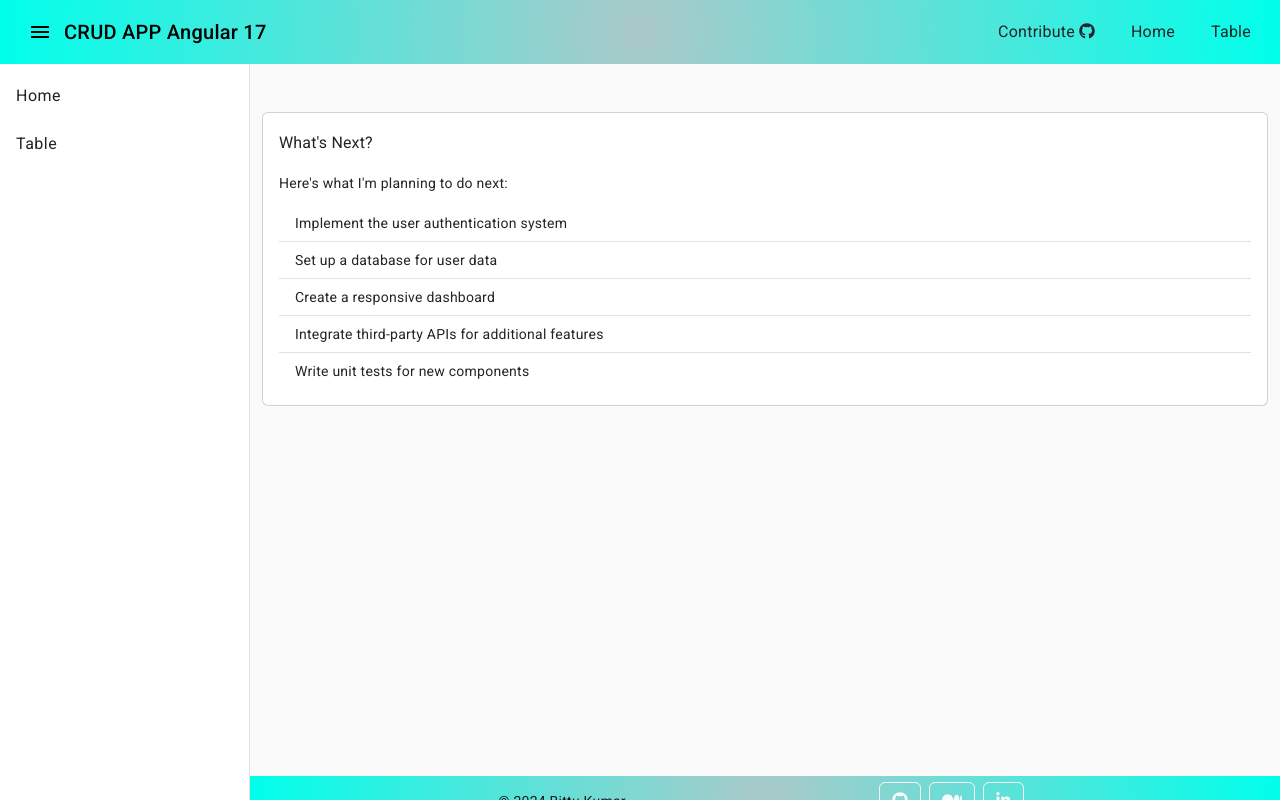
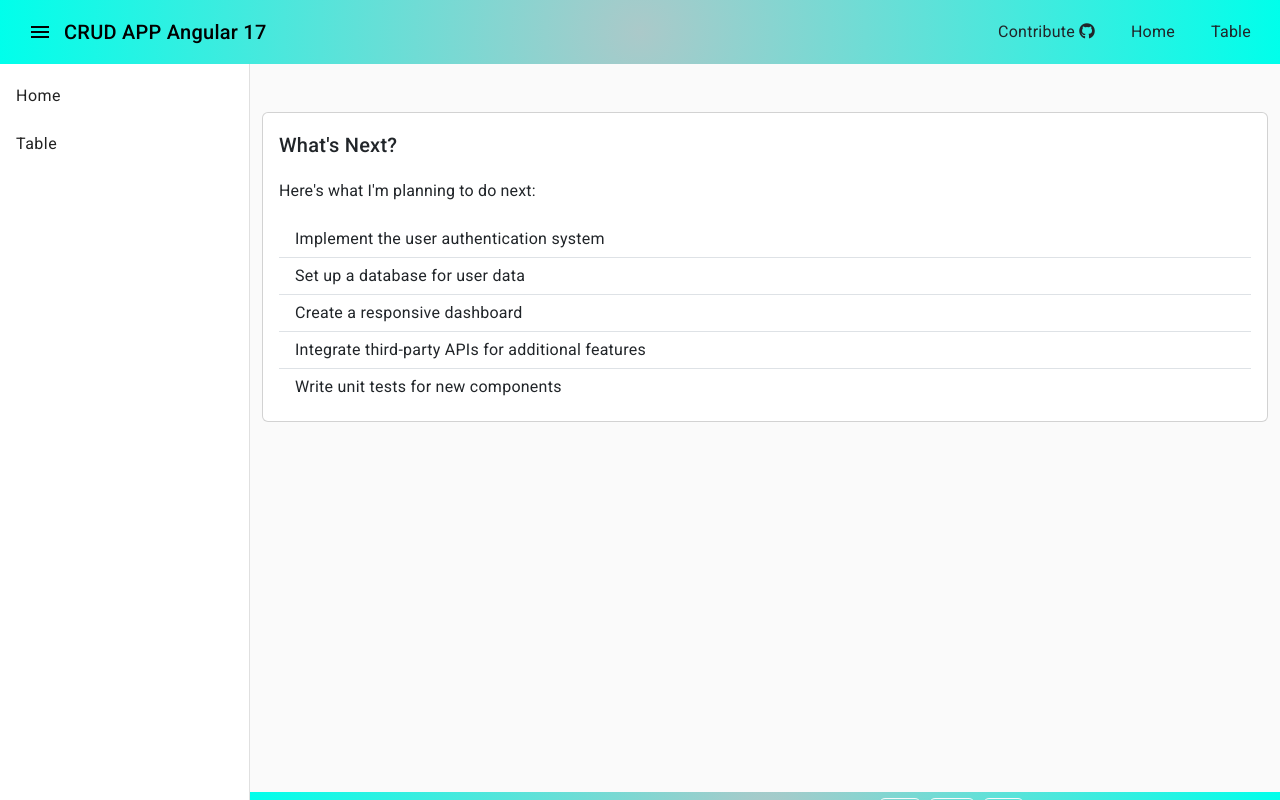
Before and after one commit to Chief16/Angular17-CRUD-APP, an Angular app: page / in a window 1280 px wide. Built offline with nearby package versions, Linux system fonts and the light colour scheme.

Commit message:
Home component update

```diff
--- a/src/app/components/home/home.component.css
+++ b/src/app/components/home/home.component.css
@@ -0,0 +1,3 @@
+ul{
+    font-size: medium;
+}
--- a/src/app/components/home/home.component.html
+++ b/src/app/components/home/home.component.html
@@ -1,8 +1,8 @@
 <div class="mt-5">
     <div class="card">
         <div class="card-body">
-            <h3 class="card-title">What's Next?</h3>
-            <p class="card-text">Here's what I'm planning to do next:</p>
+            <h2 class="card-title">What's Next?</h2>
+            <h3 class="card-text">Here's what I'm planning to do next:</h3>
             <ul class="list-group list-group-flush">
                 <li class="list-group-item">Implement the user authentication system</li>
                 <li class="list-group-item">Set up a database for user data</li>
```
